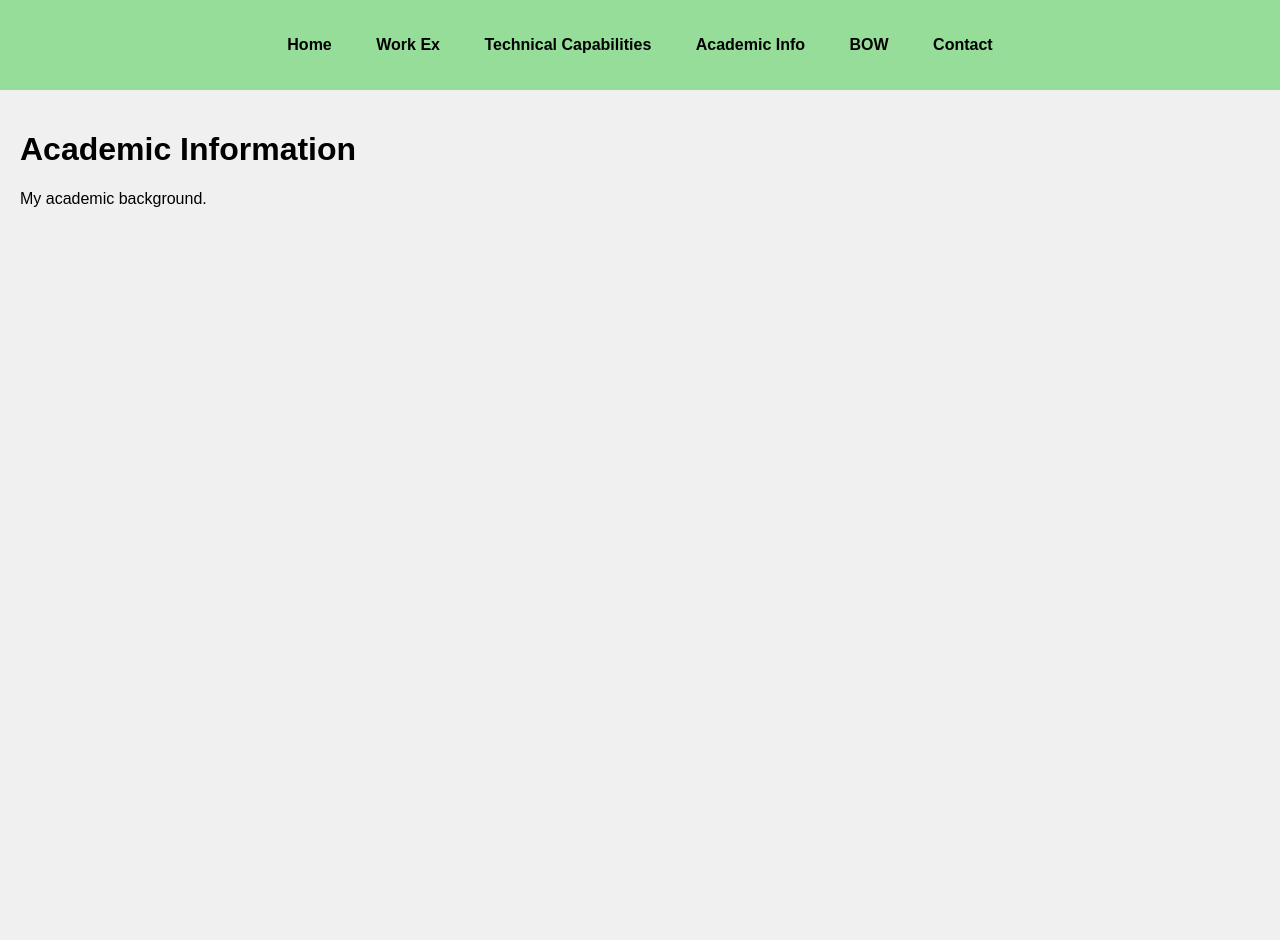
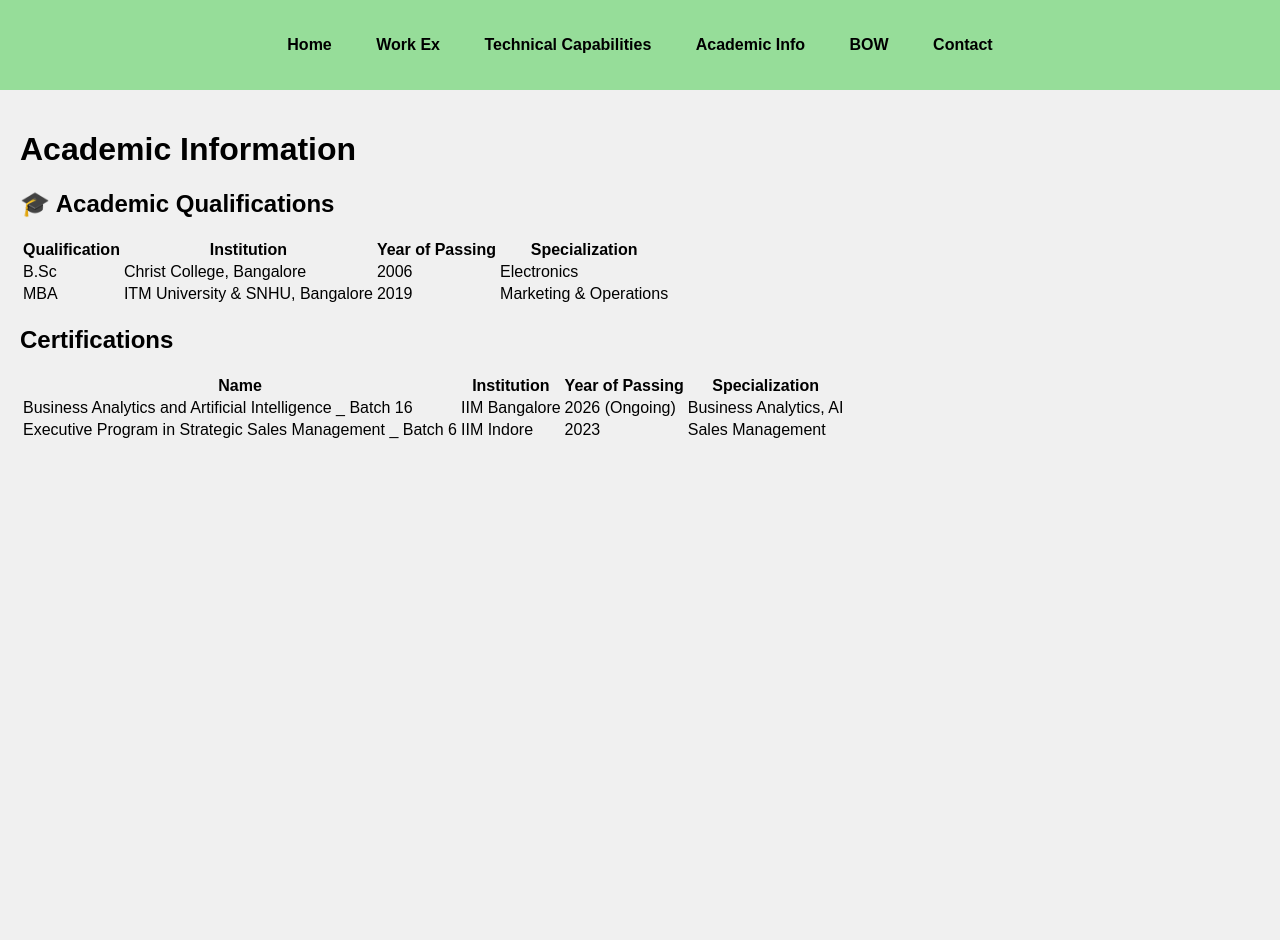
Before and after one commit to IIMBKiranGV/IIMBKiranGV.github.io, a Jekyll site: the page built from academic.md, in a window 1280 px wide. Built offline with Jekyll 4.4.1, drawn with Linux system fonts in a browser that asks for light colours.

Commit message:
Update academic.md

```diff
--- a/academic.md
+++ b/academic.md
@@ -6,4 +6,17 @@ permalink: /academic.html
 
 # Academic Information
 
-My academic background.
+## 🎓 Academic Qualifications
+
+| Qualification       | Institution                  | Year of Passing | Specialization        |
+|---------------------|------------------------------|------------------|------------------------|
+| B.Sc          | Christ College, Bangalore    | 2006             | Electronics |
+| MBA     | ITM University & SNHU, Bangalore  | 2019             | Marketing & Operations   |
+
+
+## Certifications
+
+| Name       | Institution                  | Year of Passing | Specialization        |
+|---------------------|------------------------------|------------------|------------------------|
+| Business Analytics and Artificial Intelligence _ Batch 16       | IIM Bangalore       | 2026 (Ongoing)   | Business Analytics, AI     |
+| Executive Program in Strategic Sales Management _ Batch 6       | IIM Indore       | 2023   | Sales Management     |
```
